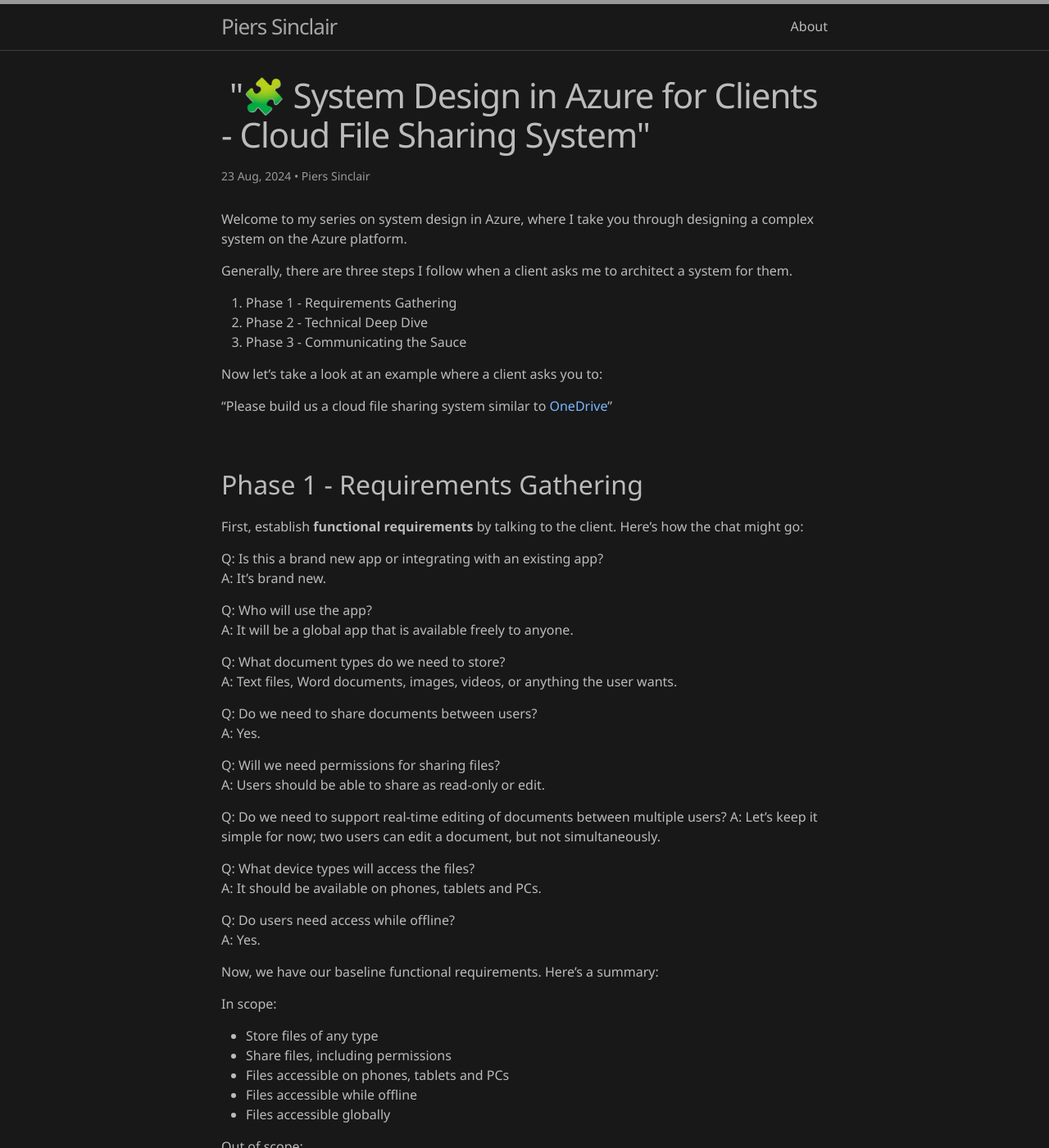
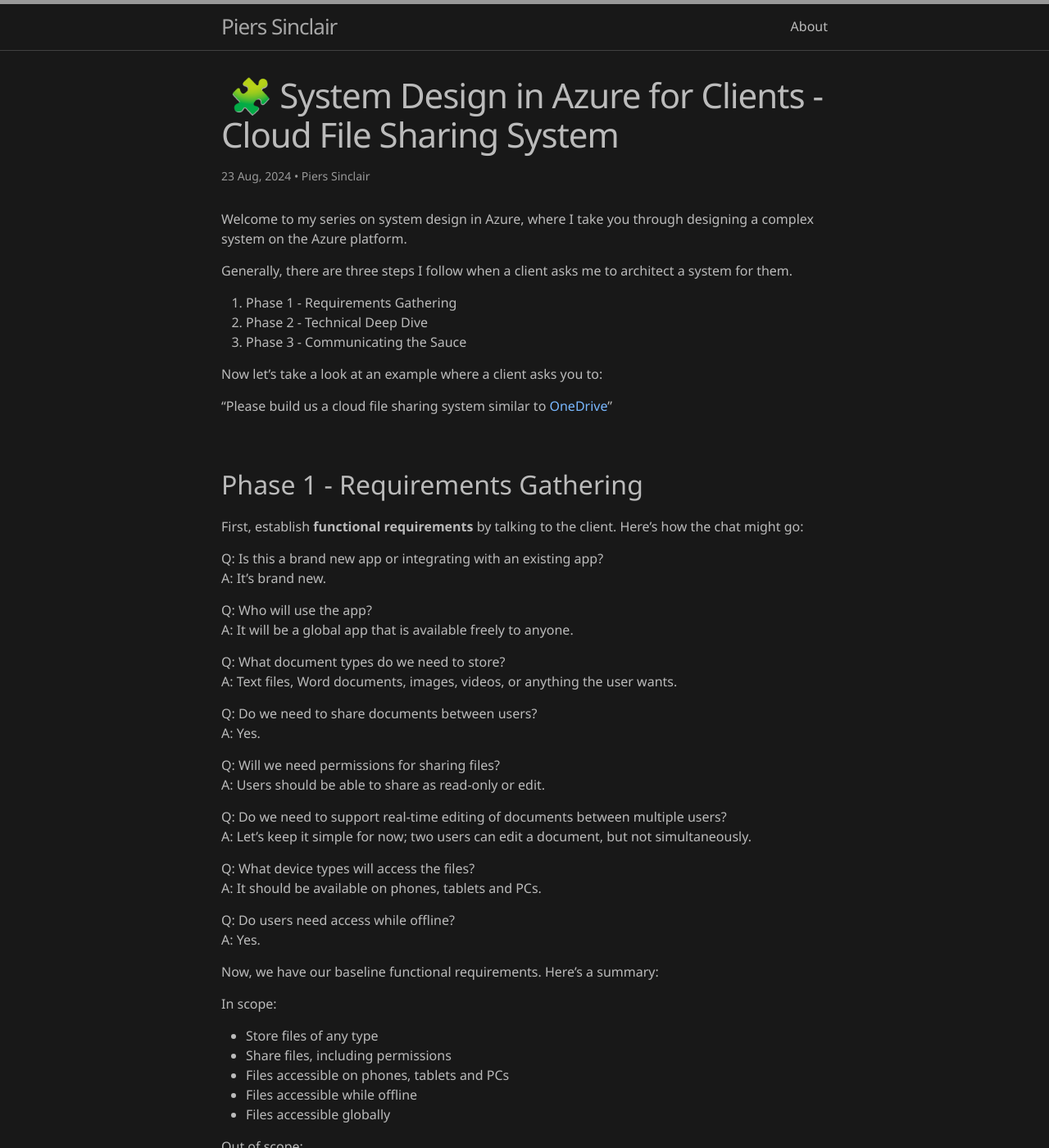
Before and after one commit to piers-sinclair/pierssinclair.github.io, a Jekyll site: the page built from _posts/2024-08-04-System-Design-in-Azure-for-clients-cloud-file-sharing-system.md, in a window 1280 px wide and 1400 px high. Shown: the whole window at 82% size. Built offline with Jekyll 4.4.1, drawn with Linux system fonts in a browser that asks for light colours; comment, search, counter and statistics services are not loaded; some of the changed text lies outside the part shown.

```diff
--- a/_posts/2024-08-04-System-Design-in-Azure-for-clients-cloud-file-sharing-system.md
+++ b/_posts/2024-08-04-System-Design-in-Azure-for-clients-cloud-file-sharing-system.md
@@ -1,6 +1,6 @@
 ---
 layout: post
-title:  "🧩 System Design in Azure for Clients - Cloud File Sharing System"
+title:  🧩 System Design in Azure for Clients - Cloud File Sharing System
 date:   2024-08-24 01:00:00 +1000
 categories: system-design
 tags: system-design, azure, software-architecture, cloud-architecture, solution-architecture
@@ -39,7 +39,7 @@ A: Yes.
 Q: Will we need permissions for sharing files?\
 A: Users should be able to share as read-only or edit.
 
-Q: Do we need to support real-time editing of documents between multiple users?
+Q: Do we need to support real-time editing of documents between multiple users?\
 A: Let's keep it simple for now; two users can edit a document, but not simultaneously.
 
 Q: What device types will access the files?\
```
Also changed, not shown: other parts of _posts/2024-08-04-System-Design-in-Azure-for-clients-cloud-file-sharing-system.md (+9 -8 lines), assets/diagrams/2024-08-04-System-Design-in-Azure-for-clients-cloud-file-sharing-system/1.png, assets/diagrams/2024-08-04-System-Design-in-Azure-for-clients-cloud-file-sharing-system/2.png, assets/diagrams/2024-08-04-System-Design-in-Azure-for-clients-cloud-file-sharing-system/3.png, 3 other files.
